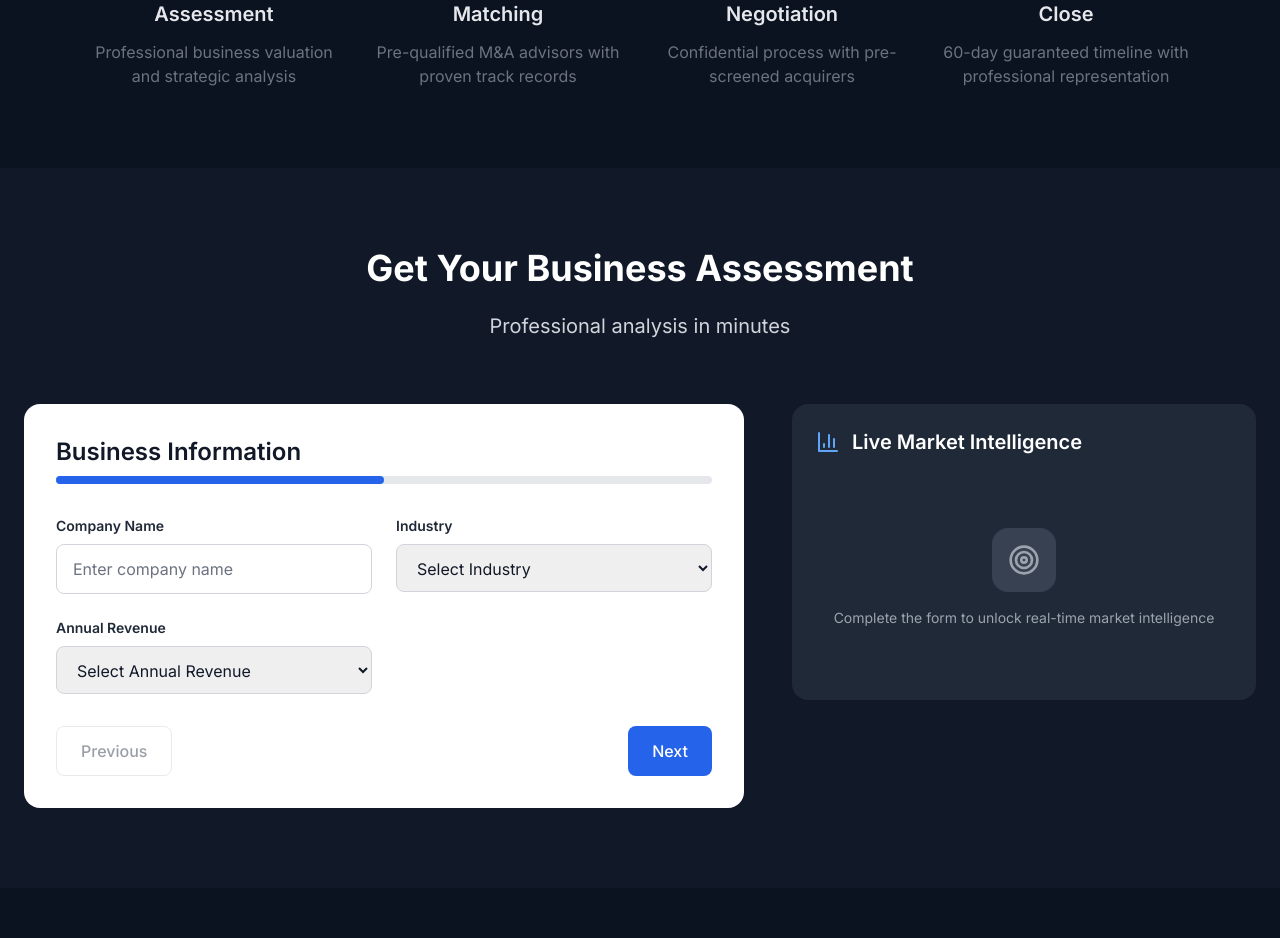
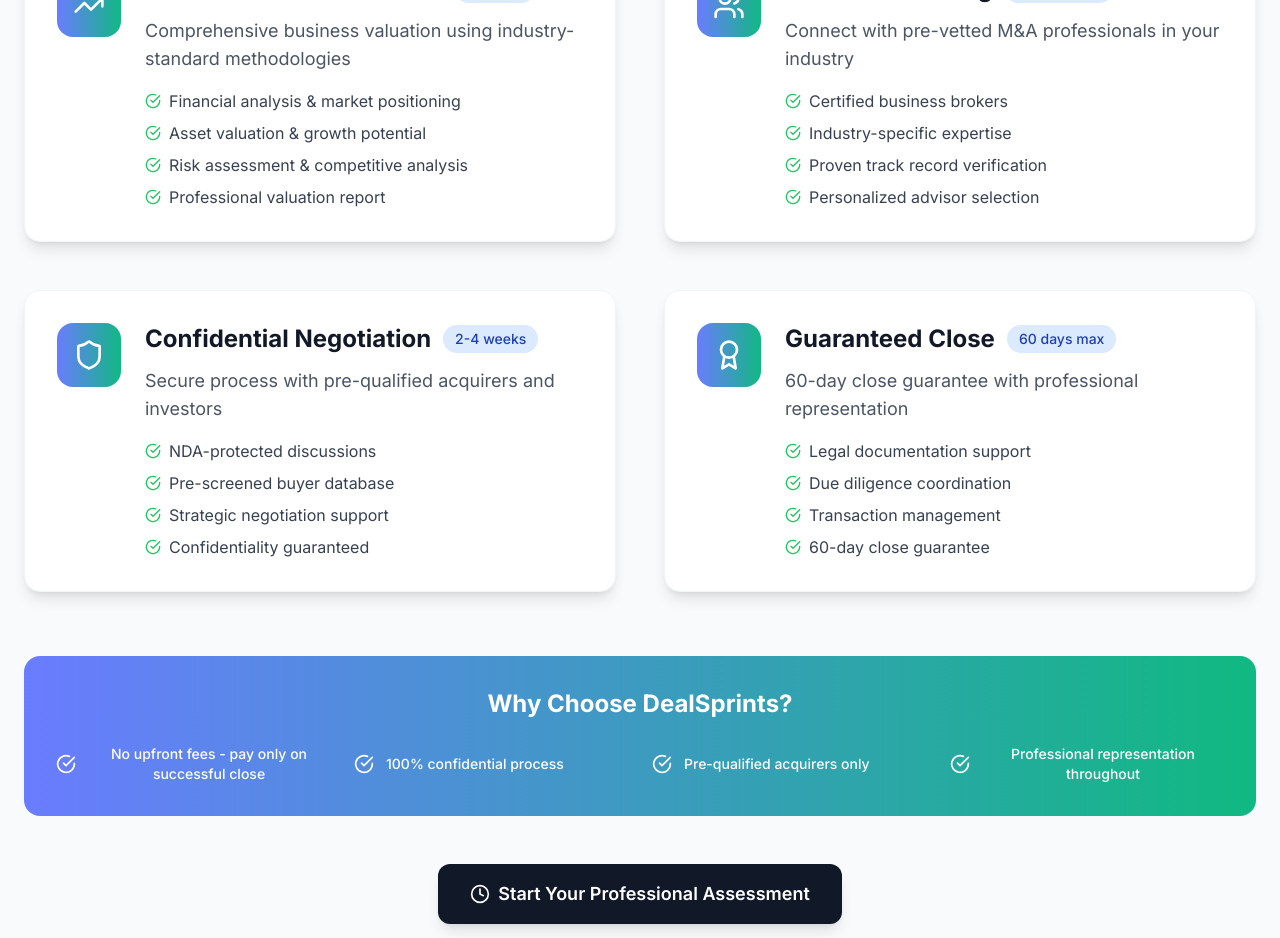
Before and after one commit to AgentAnalytics-ai/dealsprints, a Next.js app: page / in a window 1280 px wide. Shown: the part 1320-2258 px from the top of the page. Built offline with nearby package versions, Linux system fonts and the light colour scheme.

Commit message:
Enhanced Process section with professional content and better conversion flow

```diff
--- a/src/app/page.tsx
+++ b/src/app/page.tsx
@@ -10,7 +10,6 @@
 export default function HomePage() {
   return (
     <main className="min-h-screen">
-      {/* Removed Header component */}
       <Hero />
       <StatsBand />
       <Process />
--- a/src/components/Process.tsx
+++ b/src/components/Process.tsx
@@ -1,57 +1,170 @@
 "use client";
 
 import { motion } from "framer-motion";
+import { CheckCircle, Shield, Clock, Users, TrendingUp, Award } from "lucide-react";
 
 const steps = [
   {
-    title: "Assessment",
-    description: "Professional business valuation and strategic analysis"
+    title: "Professional Assessment",
+    description: "Comprehensive business valuation using industry-standard methodologies",
+    details: [
+      "Financial analysis & market positioning",
+      "Asset valuation & growth potential",
+      "Risk assessment & competitive analysis",
+      "Professional valuation report"
+    ],
+    icon: TrendingUp,
+    timeline: "1-3 days"
   },
   {
-    title: "Matching",
-    description: "Pre-qualified M&A advisors with proven track records"
+    title: "Advisor Matching",
+    description: "Connect with pre-vetted M&A professionals in your industry",
+    details: [
+      "Certified business brokers",
+      "Industry-specific expertise",
+      "Proven track record verification",
+      "Personalized advisor selection"
+    ],
+    icon: Users,
+    timeline: "24-48 hours"
   },
   {
-    title: "Negotiation",
-    description: "Confidential process with pre-screened acquirers"
+    title: "Confidential Negotiation",
+    description: "Secure process with pre-qualified acquirers and investors",
+    details: [
+      "NDA-protected discussions",
+      "Pre-screened buyer database",
+      "Strategic negotiation support",
+      "Confidentiality guaranteed"
+    ],
+    icon: Shield,
+    timeline: "2-4 weeks"
   },
   {
-    title: "Close",
-    description: "60-day guaranteed timeline with professional representation"
+    title: "Guaranteed Close",
+    description: "60-day close guarantee with professional representation",
+    details: [
+      "Legal documentation support",
+      "Due diligence coordination",
+      "Transaction management",
+      "60-day close guarantee"
+    ],
+    icon: Award,
+    timeline: "60 days max"
   }
+];
+
+const benefits = [
+  { icon: CheckCircle, text: "No upfront fees - pay only on successful close" },
+  { icon: CheckCircle, text: "100% confidential process" },
+  { icon: CheckCircle, text: "Pre-qualified acquirers only" },
+  { icon: CheckCircle, text: "Professional representation throughout" }
 ];
 
 export function Process() {
   return (
-    <section id="process" className="py-20">
-      <div className="mx-auto max-w-6xl px-6">
+    <section id="process" className="py-20 bg-gray-50">
+      <div className="mx-auto max-w-7xl px-6">
+        {/* Header */}
         <motion.div
           initial={{ opacity: 0, y: 20 }}
           animate={{ opacity: 1, y: 0 }}
           transition={{ duration: 0.6, ease: "easeOut" }}
           className="text-center mb-16"
         >
-          <h2 className="font-display text-4xl font-medium mb-4">How It Works</h2>
-          <p className="text-lg text-mute">Simple, professional process</p>
+          <h2 className="font-display text-4xl font-bold mb-4 text-gray-900">
+            Our Professional M&A Process
+          </h2>
+          <p className="text-xl text-gray-600 max-w-3xl mx-auto">
+            From initial business valuation to successful close, we provide end-to-end M&A advisory
+            with certified professionals and guaranteed results.
+          </p>
         </motion.div>
 
-        <div className="grid grid-cols-1 gap-8 md:grid-cols-2 lg:grid-cols-4">
-          {steps.map((step, index) => (
+        {/* Process Steps */}
+        <div className="grid grid-cols-1 lg:grid-cols-2 gap-12 mb-16">
+          {steps.map((step, index) => {
+            const IconComponent = step.icon;
+            return (
               <motion.div
                 key={step.title}
                 initial={{ opacity: 0, y: 20 }}
                 animate={{ opacity: 1, y: 0 }}
                 transition={{ duration: 0.6, delay: index * 0.1, ease: "easeOut" }}
-              className="text-center"
+                className="bg-white rounded-2xl p-8 shadow-lg border border-gray-100"
               >
-              <div className="mb-6 inline-flex h-16 w-16 items-center justify-center rounded-full bg-gradient-to-r from-brand to-deal text-white font-bold text-xl">
-                {index + 1}
+                <div className="flex items-start gap-6">
+                  <div className="flex-shrink-0">
+                    <div className="w-16 h-16 bg-gradient-to-r from-brand to-deal rounded-2xl flex items-center justify-center">
+                      <IconComponent className="w-8 h-8 text-white" />
                     </div>
-              <h3 className="font-semibold text-xl mb-3">{step.title}</h3>
-              <p className="text-mute">{step.description}</p>
+                  </div>
+                  <div className="flex-1">
+                    <div className="flex items-center gap-3 mb-3">
+                      <h3 className="text-2xl font-bold text-gray-900">{step.title}</h3>
+                      <span className="px-3 py-1 bg-blue-100 text-blue-800 text-sm font-medium rounded-full">
+                        {step.timeline}
+                      </span>
+                    </div>
+                    <p className="text-gray-600 mb-4 text-lg">{step.description}</p>
+                    <ul className="space-y-2">
+                      {step.details.map((detail, detailIndex) => (
+                        <li key={detailIndex} className="flex items-center gap-2 text-gray-700">
+                          <CheckCircle className="w-4 h-4 text-green-500 flex-shrink-0" />
+                          <span>{detail}</span>
+                        </li>
+                      ))}
+                    </ul>
+                  </div>
+                </div>
               </motion.div>
-          ))}
+            );
+          })}
         </div>
+
+        {/* Benefits Section */}
+        <motion.div
+          initial={{ opacity: 0, y: 20 }}
+          animate={{ opacity: 1, y: 0 }}
+          transition={{ duration: 0.6, delay: 0.4, ease: "easeOut" }}
+          className="bg-gradient-to-r from-brand to-deal rounded-2xl p-8 text-center"
+        >
+          <h3 className="text-2xl font-bold text-white mb-6">Why Choose DealSprints?</h3>
+          <div className="grid grid-cols-1 md:grid-cols-2 lg:grid-cols-4 gap-6">
+            {benefits.map((benefit, index) => {
+              const IconComponent = benefit.icon;
+              return (
+                <div key={index} className="flex items-center gap-3 text-white">
+                  <IconComponent className="w-5 h-5 flex-shrink-0" />
+                  <span className="text-sm font-medium">{benefit.text}</span>
+                </div>
+              );
+            })}
+          </div>
+        </motion.div>
+
+        {/* CTA */}
+        <motion.div
+          initial={{ opacity: 0, y: 20 }}
+          animate={{ opacity: 1, y: 0 }}
+          transition={{ duration: 0.6, delay: 0.6, ease: "easeOut" }}
+          className="text-center mt-12"
+        >
+          <a
+            href="#assessment"
+            onClick={(e) => {
+              e.preventDefault();
+              document.getElementById('assessment')?.scrollIntoView({ behavior: 'smooth' });
+            }}
+            className="inline-flex items-center gap-2 bg-gray-900 text-white px-8 py-4 rounded-xl font-semibold text-lg hover:bg-gray-800 transition-colors shadow-lg"
+          >
+            <Clock className="w-5 h-5" />
+            Start Your Professional Assessment
+          </a>
+          <p className="text-gray-600 mt-3 text-sm">
+            Get your business valued by certified professionals in minutes
+          </p>
+        </motion.div>
       </div>
     </section>
   );
```
Lines whose indentation alone changed are shown as unchanged.
